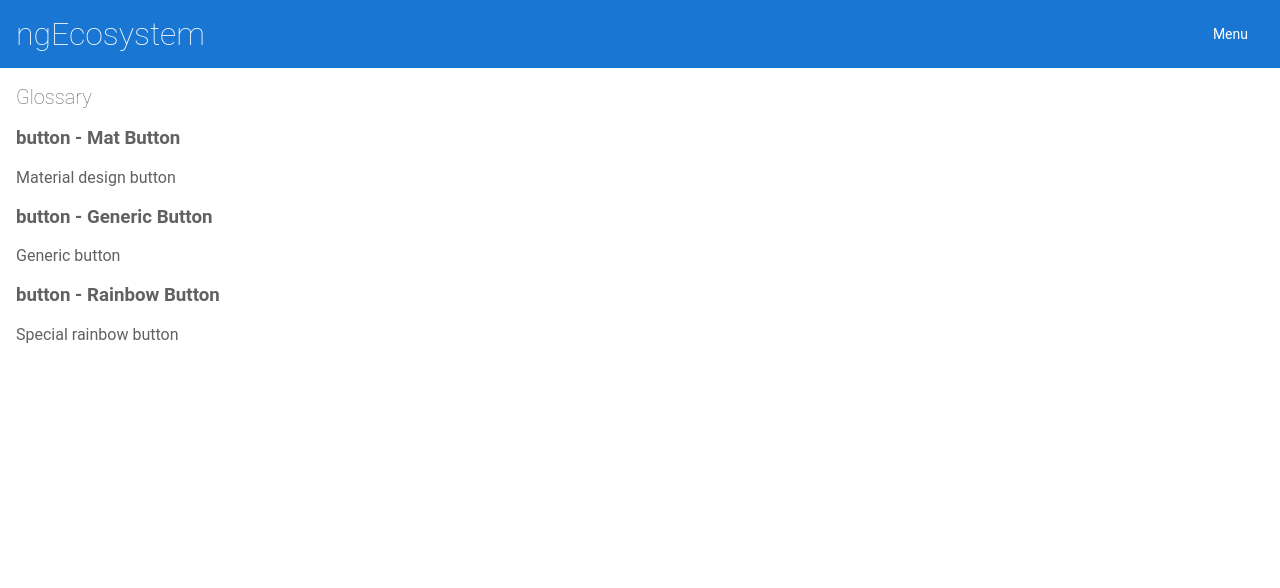
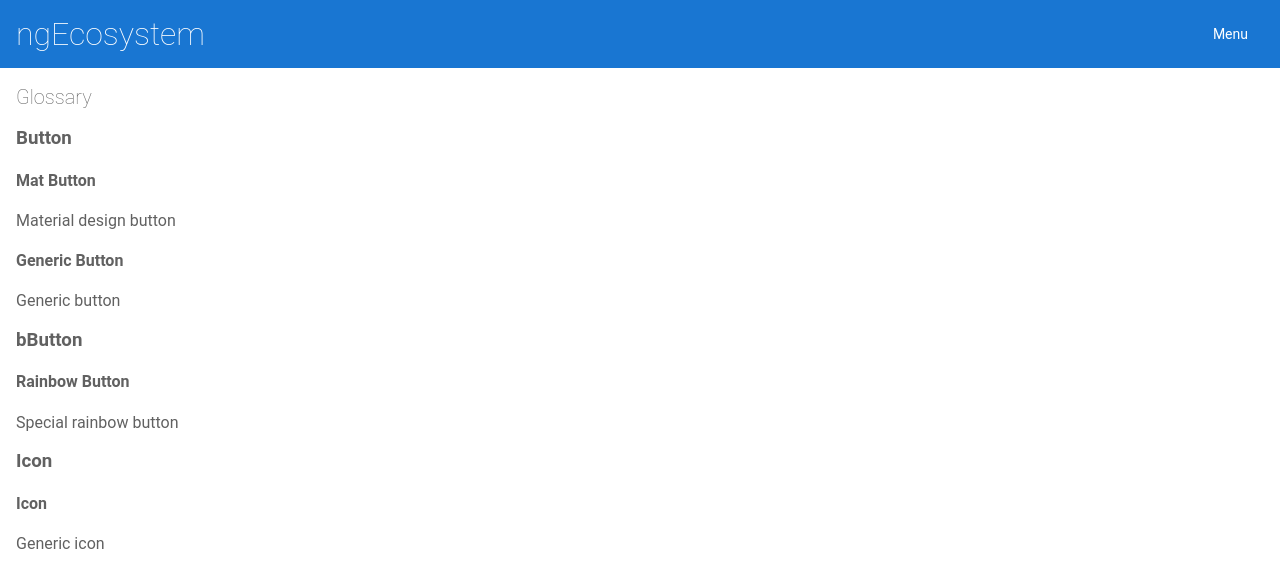
Before and after one commit to ellamaolson/ngEcosystem, an Angular app: page /glossary in a window 1280 px wide. Shown: the top 588 px of the page. Built offline with nearby package versions, Linux system fonts and the light colour scheme.

Commit message:
organize glossary by type

```diff
--- a/src/app/glossary/glossary.component.html
+++ b/src/app/glossary/glossary.component.html
@@ -1,6 +1,15 @@
 <h2>Glossary</h2>
 
-<div *ngFor="let result of results | async">
-  <h3 [title]="result.type"> {{ result.type }} - {{ result.name }}</h3>
-  <span>{{ result.description }}</span>
+<div *ngIf="results | async as data">
+  <div *ngFor="let result of data; let i = index">
+    <div *ngIf="result.type === data[i - 1]?.type">
+      <h4>{{ result.name }}</h4>
+      <span>{{ result.description }}</span>
+    </div>
+    <div *ngIf="result.type != data[i - 1]?.type">
+      <h3 [title]="result.type">{{ result.type }}</h3>
+      <h4>{{ result.name }}</h4>
+      <span>{{ result.description }}</span>
+    </div>
+  </div>
 </div>
--- a/src/app/glossary/glossary.component.ts
+++ b/src/app/glossary/glossary.component.ts
@@ -1,5 +1,6 @@
 import { Component, OnInit } from '@angular/core';
 import { SearchService } from '../search.service';
+import { map, share } from 'rxjs/operators';
 
 @Component({
   selector: 'app-glossary',
@@ -7,10 +8,15 @@ import { SearchService } from '../search.service';
   styleUrls: ['./glossary.component.css']
 })
 export class GlossaryComponent implements OnInit {
-  results;
+  results = this.searchService.getDatabaseValues().pipe(
+    map(data => data.sort((a,b) => a.type - b.type)));
+
 
   constructor(private searchService: SearchService) {
-    this.results = this.searchService.getDatabaseValues();
+
+    // this.results.sort((a,b) => a.type - b.type);
+
+    console.log('Results are: ', this.results);
   }
 
   ngOnInit() {
--- a/src/app/search.service.ts
+++ b/src/app/search.service.ts
@@ -1,5 +1,6 @@
 import { Injectable } from '@angular/core';
 import { HttpClient } from '@angular/common/http';
+import { Observable } from 'rxjs';
 
 @Injectable({
   providedIn: 'root'
@@ -24,7 +25,7 @@ export class SearchService {
     return this.items;
   }
 
-  getDatabaseValues() {
+  getDatabaseValues() : Observable<any> {
     return this.http.get('/assets/database.json');
   }
 }
--- a/src/assets/database.json
+++ b/src/assets/database.json
@@ -1,17 +1,22 @@
 [
   {
     "name": "Mat Button",
-    "type": "button",
+    "type": "Button",
     "description": "Material design button"
   },
   {
     "name": "Generic Button",
-    "type": "button",
+    "type": "Button",
     "description": "Generic button"
   },
   {
     "name": "Rainbow Button",
-    "type": "button",
+    "type": "bButton",
     "description": "Special rainbow button"
+  },
+  {
+    "name": "Icon",
+    "type": "Icon",
+    "description": "Generic icon"
   }
 ]
```
